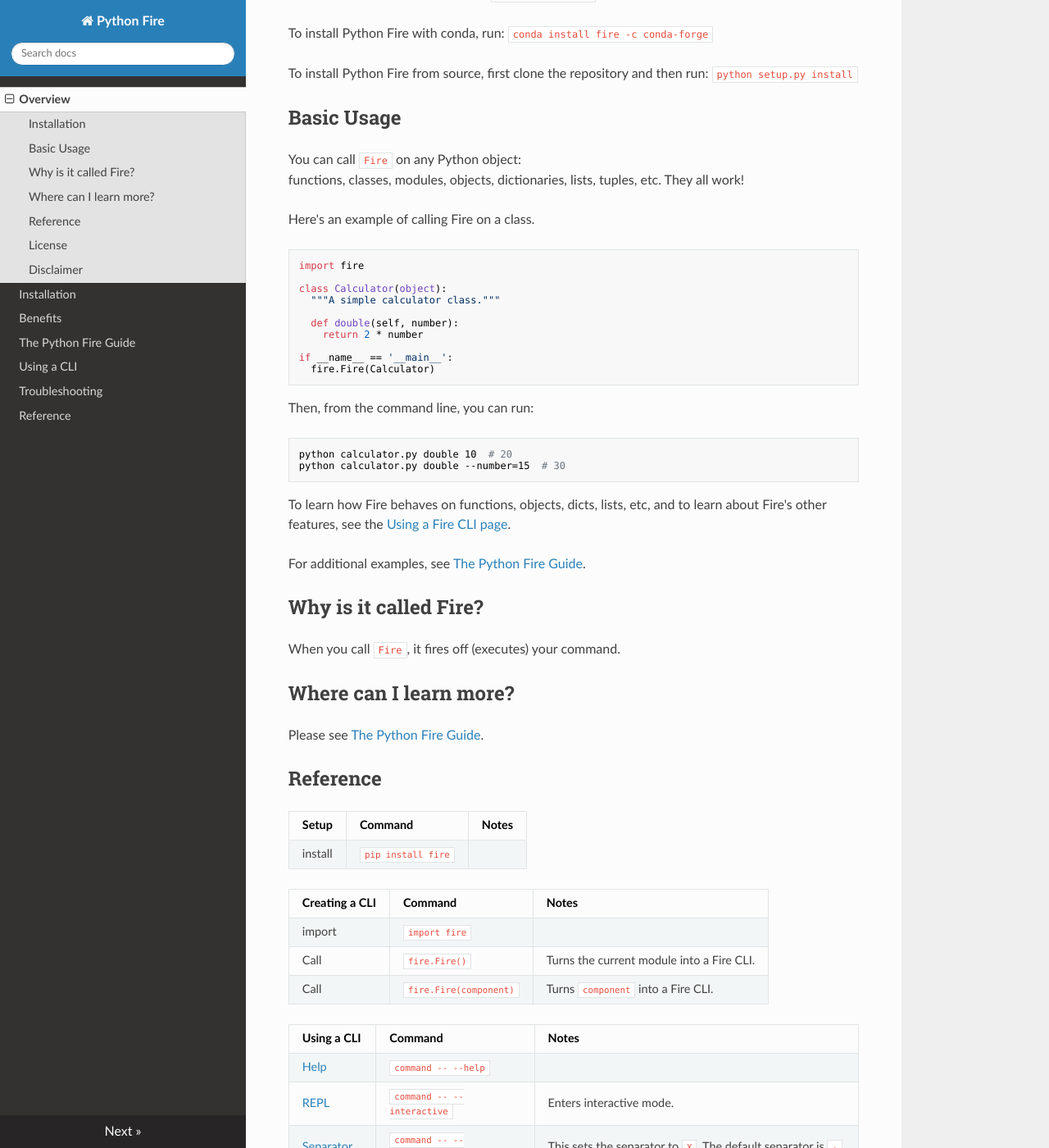
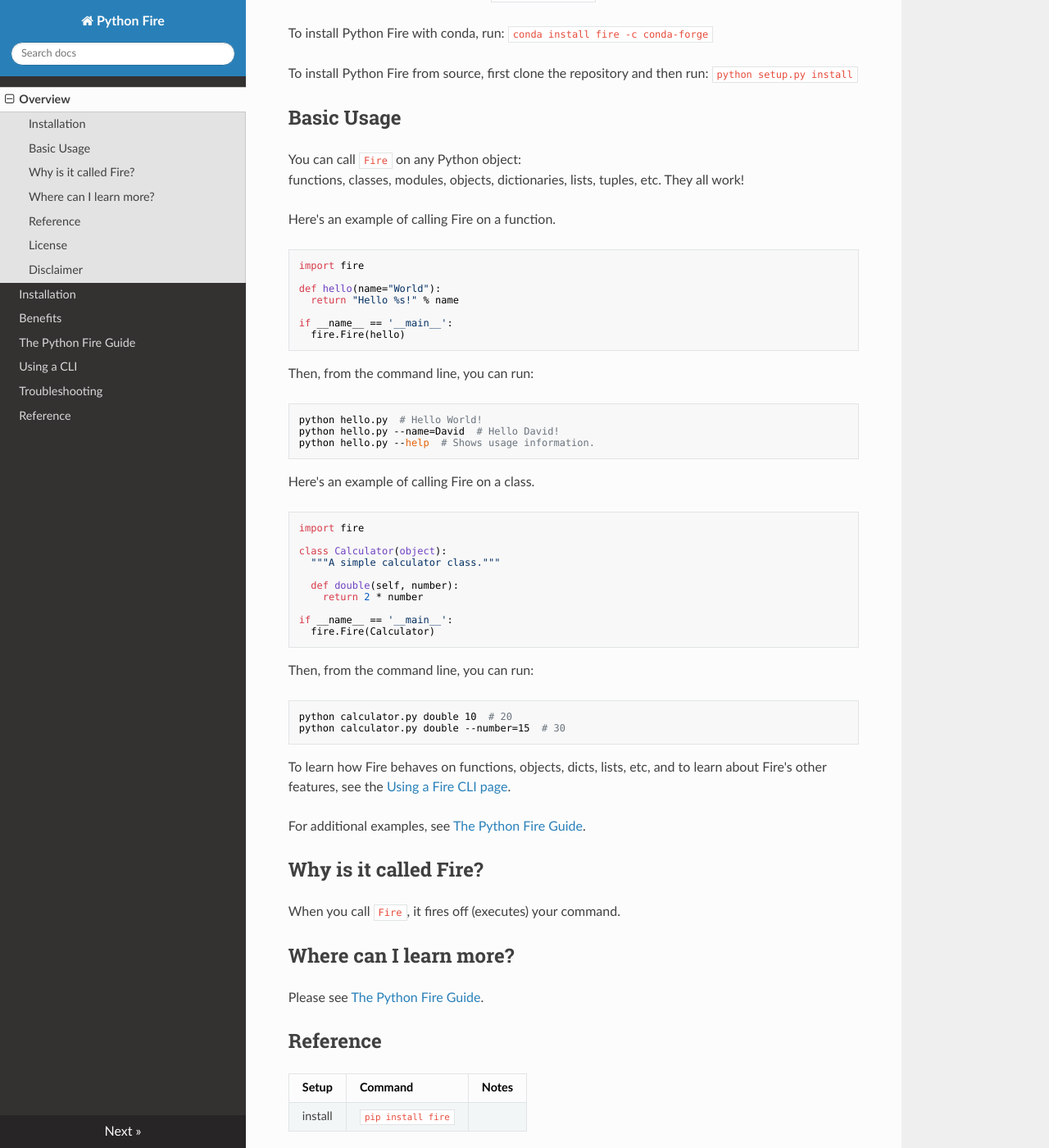
Before and after one commit to google/python-fire, an MkDocs documentation site: the page built from docs/index.md, in a window 1280 px wide and 1400 px high, scrolled down 476 px. Shown: the whole window at 82% size. Built offline with MkDocs 1.6.1, drawn with Linux system fonts in a browser that asks for light colours; nearby versions of some CDN libraries; old or Windows-style settings are respelled for this version of MkDocs; some of the changed text lies outside the part shown.

Commit message:
Adds hello world example to readme. Shows that --help works for help without isolated --.
PiperOrigin-RevId: 259817005
Change-Id: I5c079d60dcac234fa1cb53d16f498fb06edc117b

````diff
--- a/docs/index.md
+++ b/docs/index.md
@@ -26,6 +26,26 @@
 You can call `Fire` on any Python object:<br>
 functions, classes, modules, objects, dictionaries, lists, tuples, etc.
 They all work!
+
+Here's an example of calling Fire on a function.
+
+```python
+import fire
+
+def hello(name="World"):
+  return "Hello %s!" % name
+
+if __name__ == '__main__':
+  fire.Fire(hello)
+```
+
+Then, from the command line, you can run:
+
+```bash
+python hello.py  # Hello World!
+python hello.py --name=David  # Hello David!
+python hello.py --help  # Shows usage information.
+```
 
 Here's an example of calling Fire on a class.
 
@@ -77,16 +97,16 @@
 | Call           | `fire.Fire()`          | Turns the current module into a Fire CLI.
 | Call           | `fire.Fire(component)` | Turns `component` into a Fire CLI.
 
-| Using a CLI    | Command                    | Notes
-| :------------- | :------------------------- | :---------
-| [Help](using-cli.md#help-flag) | `command -- --help` |
-| [REPL](using-cli.md#interactive-flag) | `command -- --interactive` | Enters interactive mode.
-| [Separator](using-cli.md#separator-flag) | `command -- --separator=X` | This sets the separator to `X`. The default separator is `-`.
-| [Completion](using-cli.md#completion-flag) | `command -- --completion [shell]` | Generate a completion script for the CLI.
-| [Trace](using-cli.md#trace-flag) | `command -- --trace` | Gets a Fire trace for the command.
-| [Verbose](using-cli.md#verbose-flag) | `command -- --verbose` |
+Using a CLI                                     | Command                                 | Notes
+:---------------------------------------------- | :-------------------------------------- | :----
+[Help](using-cli.md#help-flag)             | `command --help` or `command -- --help` |
+[REPL](using-cli.md#interactive-flag)      | `command -- --interactive`              | Enters interactive mode.
+[Separator](using-cli.md#separator-flag)   | `command -- --separator=X`              | Sets the separator to `X`. The default separator is `-`.
+[Completion](using-cli.md#completion-flag) | `command -- --completion [shell]`       | Generates a completion script for the CLI.
+[Trace](using-cli.md#trace-flag)           | `command -- --trace`                    | Gets a Fire trace for the command.
+[Verbose](using-cli.md#verbose-flag)       | `command -- --verbose`                  |
 
-_Note that flags are separated from the Fire command by an isolated `--` arg._
+_Note that these flags are separated from the Fire command by an isolated `--`._
 
 ## License
 
````
Also changed, not shown: README.md (+29 -9 lines).
